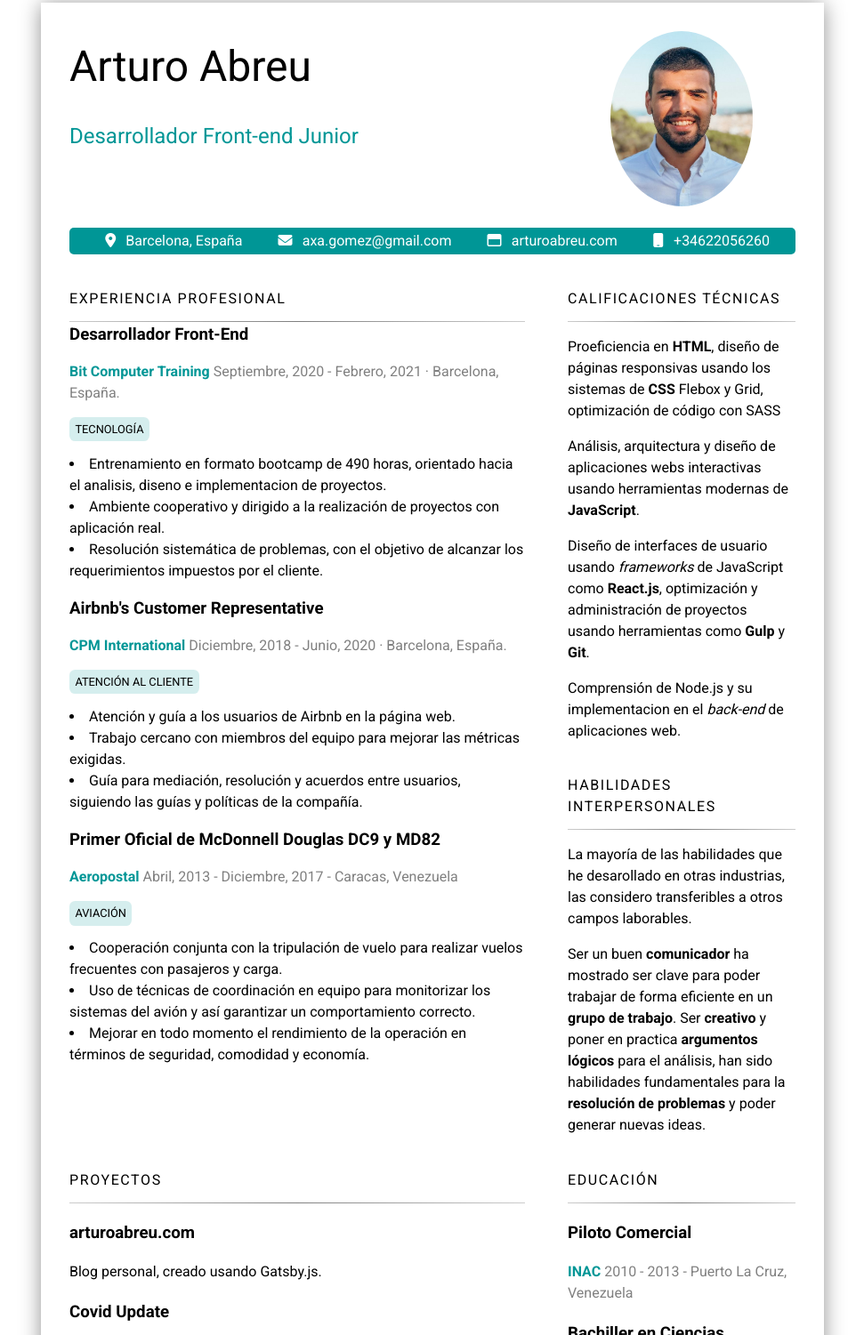
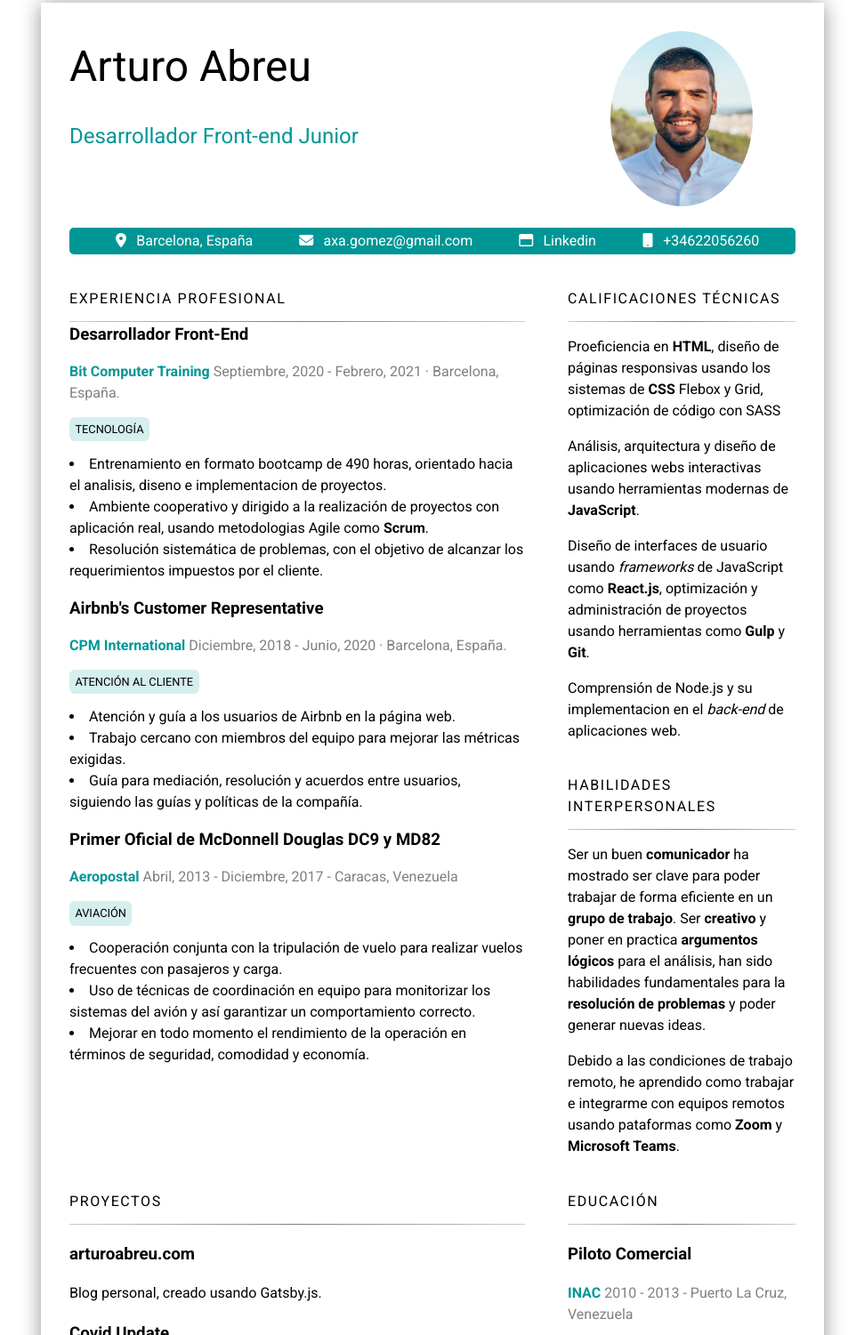
Before and after one commit to r2abreu/resume-spanish, a plain HTML site: page index.html in a window 1280 px wide. Shown: the part 45-1546 px from the top of the page at 89% size, without its empty margins (154-1125 px from the left). Drawn offline with Linux system fonts and the light colour scheme.

Commit message:
Add beas feedback

```diff
--- a/index.html
+++ b/index.html
@@ -20,7 +20,7 @@
                 <ul>
                     <li><i class="fas fa-map-marker-alt"></i>Barcelona, España</li>
                     <li><i class="fas fa-envelope"></i><a href="mailto:axa.gomez@gmail.com">axa.gomez@gmail.com</a></li>
-                    <li><i class="far fa-window-maximize"></i><a href="https://arturoabreu.com">arturoabreu.com</a></li>
+                    <li><i class="far fa-window-maximize"></i><a href="https://www.linkedin.com/in/artuabreu/">Linkedin</a></li>
                     <li><i class="fas fa-mobile"></i>+34622056260</li>
                 </ul>
             </section>
@@ -48,7 +48,7 @@
                 </span>
                 <ul>
                     <li>Entrenamiento en formato bootcamp de 490 horas, orientado hacia el analisis, diseno e implementacion de proyectos.</li>
-                    <li>Ambiente cooperativo y dirigido a la realización de proyectos con aplicación real.</li>
+                    <li>Ambiente cooperativo y dirigido a la realización de proyectos con aplicación real, usando metodologias Agile como <b>Scrum</b>.</li>
                     <li>Resolución sistemática de problemas, con el objetivo de alcanzar los requerimientos impuestos por el cliente.</li>
                 </ul>
                 <h3>Airbnb's Customer Representative</h3>
@@ -83,10 +83,10 @@
             <section class="skills">
                 <h2>Habilidades Interpersonales</h2>
                 <hr>
+                <p>Ser un buen <b>comunicador</b> ha mostrado ser clave para poder trabajar de forma eficiente en un <b>grupo de trabajo</b>. Ser <b>creativo</b> y poner en practica <b>argumentos lógicos</b> para el análisis, han sido habilidades fundamentales para la <b>resolución de problemas</b> y poder generar nuevas ideas. </p>
                 <p>
-                    La mayoría de las habilidades que he desarollado en otras industrias, las considero transferibles a otros campos laborables.
+                    Debido a las condiciones de trabajo remoto, he aprendido como trabajar e integrarme con equipos remotos usando pataformas como <b>Zoom</b> y <b>Microsoft Teams</b>.
                 </p>
-                <p>Ser un buen <b>comunicador</b> ha mostrado ser clave para poder trabajar de forma eficiente en un <b>grupo de trabajo</b>. Ser <b>creativo</b> y poner en practica <b>argumentos lógicos</b> para el análisis, han sido habilidades fundamentales para la <b>resolución de problemas</b> y poder generar nuevas ideas. </p>
             </section>
             <section class="projects">
                 <h2>Proyectos</h2>
```
